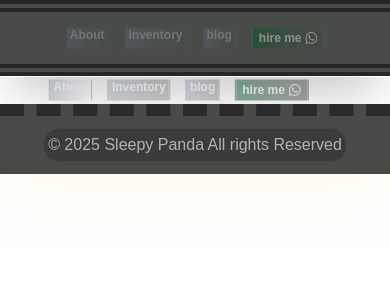
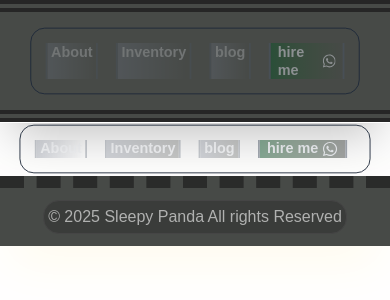
Before and after one commit to Drew099990/mypersonalcanvasv2.0, a Next.js app: page /components/Nav in a window 390 px wide. Shown: the top 300 px of the page. Built offline with nearby package versions, Linux system fonts and the light colour scheme.

Commit message:
making responsive

```diff
--- a/app/components/Nav/page.js
+++ b/app/components/Nav/page.js
@@ -4,7 +4,7 @@ import React from 'react'
 import { FaWhatsapp } from "react-icons/fa";
 const Menu = () => {
   return (
- <div className="flex  gap-5 h-7 max-[55rem]:scale-75  border-gray-600 text-gray-300 ">
+ <div className="flex  gap-5 h-7 max-[55rem]:scale-90 rounded-2xl h-fit p-4 border  border-gray-800 text-gray-300 ">
             <Link href="/about" className="font-bold  border-gray-600 border-x-2 px-1 leading-tight bg-gradient-to-r from-gray-500 hover:opacity-65  opacity-30 " >About</Link>
             <Link href="/PaS" className="font-bold  border-gray-600 border-x-2 px-1  leading-tight bg-gradient-to-r from-gray-500 hover:opacity-65 opacity-30 to-[#474a47]" >Inventory </Link>
             <Link href="/blog" className="font-bold  border-gray-600 border-x-2 px-1 leading-tight bg-gradient-to-r from-gray-500 hover:opacity-65 opacity-30 to-[#474a47]" >blog</Link>
```
